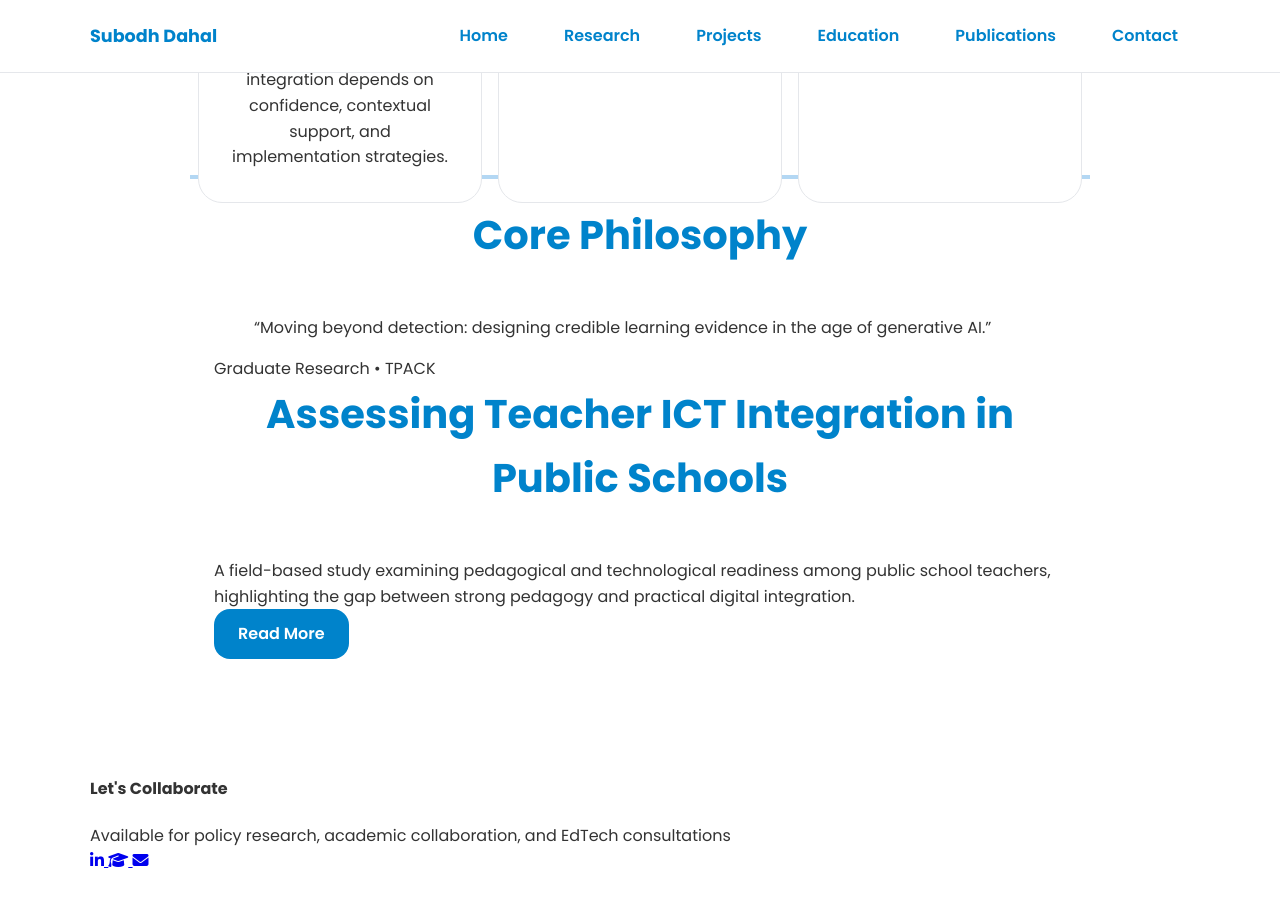
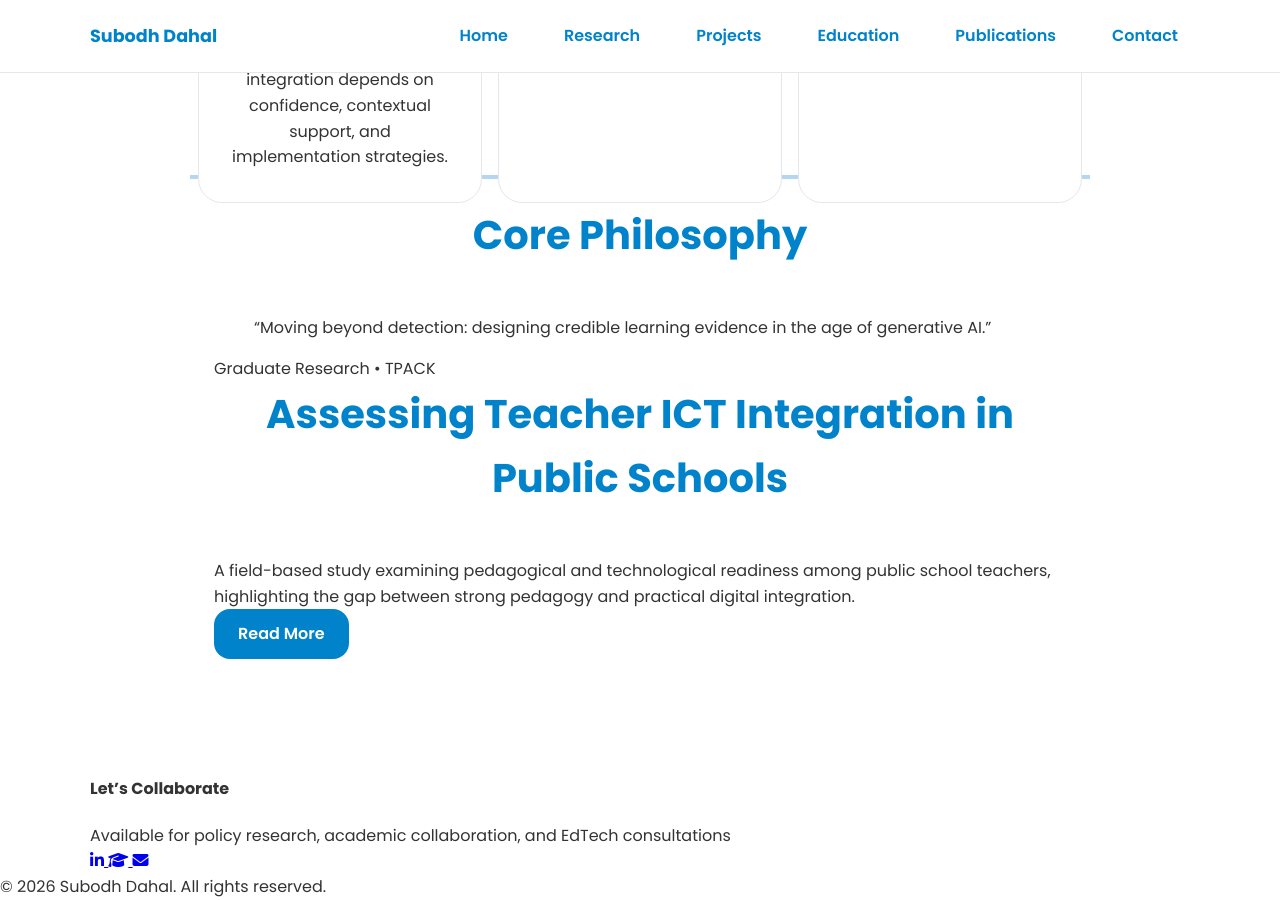
Before and after one commit to dahalsubodh/dahalsubodh.github.io, a Jekyll site: the page built from index.md, in a window 1280 px wide and 900 px high, scrolled down 1098 px. Built offline with Jekyll 4.4.1, drawn with Linux system fonts in a browser that asks for light colours; before the commit the page ends 1972 px from its top, so only the background shows below that.

Commit message:
Update footer.html

```diff
--- a/_includes/footer.html
+++ b/_includes/footer.html
@@ -1,6 +1,11 @@
+<footer class="site-footer">
   <div class="container footer-container">
-  <h4>Let's Collaborate</h4>
-  <p>Available for policy research, academic collaboration, and EdTech consultations</p>
+    <h4>Let’s Collaborate</h4>
+    <p>
+      Available for policy research, academic collaboration,
+      and EdTech consultations
+    </p>
+
     <div class="social">
       <a href="https://www.linkedin.com/in/subodh-dahal/" target="_blank" title="LinkedIn">
         <i class="fab fa-linkedin-in"></i>
@@ -11,3 +16,12 @@
       <a href="mailto:subodhdotcome@gmail.com" title="Email">
         <i class="fas fa-envelope"></i>
       </a>
+    </div>
+  </div>
+
+<!-- Divider -->
+  <div class="footer-divider"></div>
+
+  <!-- Microtext -->
+  <p class="footer-microtext">© 2026 Subodh Dahal. All rights reserved.</p>
+</footer>
```
Lines whose indentation alone changed are shown as unchanged.
